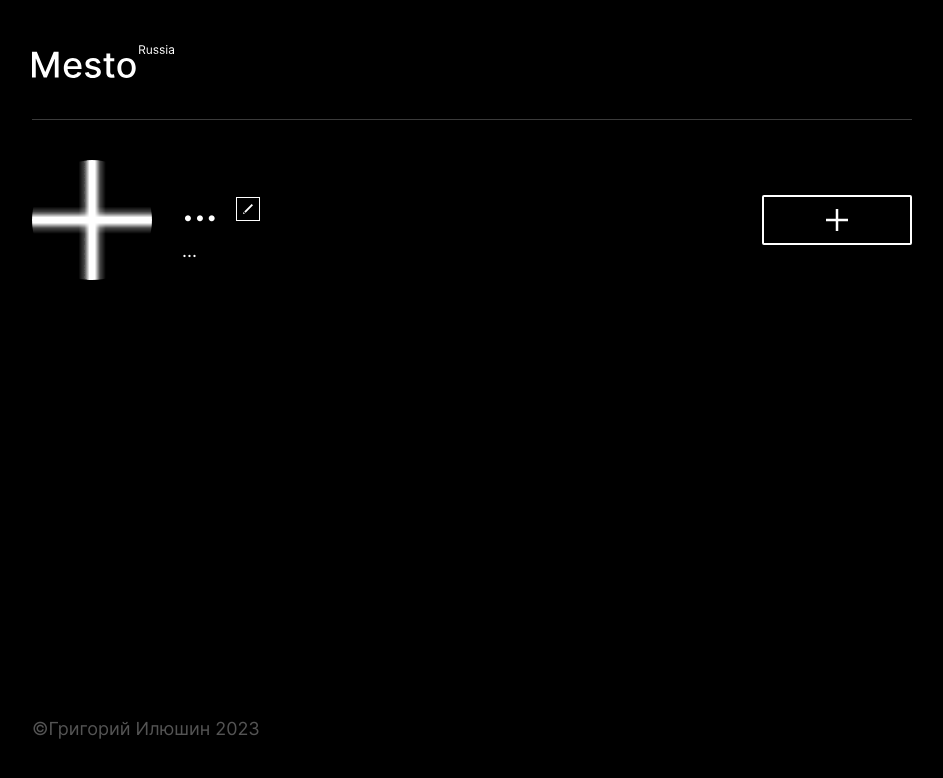
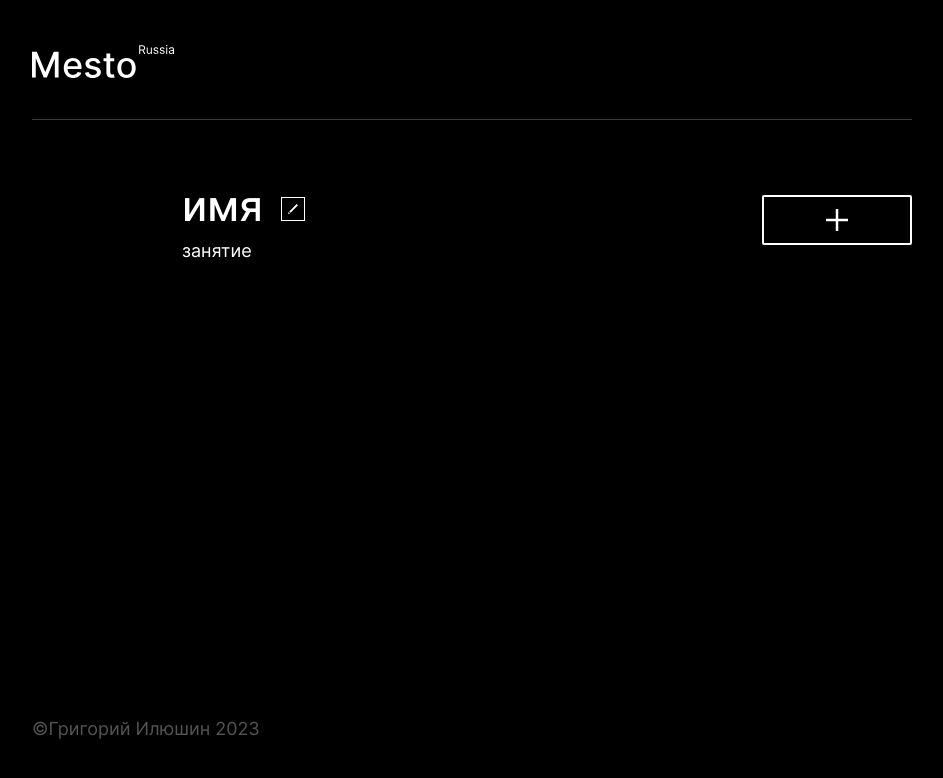
Before and after one commit to IlushinGL/mesto-react, a React (Create React App) app: page / in a window 1280 px wide. Shown: the top 778 px of the page, without its empty margins (168-1111 px from the left). Built offline with nearby package versions, Linux system fonts and the light colour scheme; the HTML template or start-up script is replaced by a standard one.

Commit message:
feat: добавить имеративные обработчики

```diff
--- a/src/components/App.js
+++ b/src/components/App.js
@@ -1,42 +1,21 @@
-import React from 'react';
-import plusPath from '../images/plus.png';
+// import React from 'react';
+import tmplPath from '../images/template.png';
 import Header from './Header';
+import Main from './Main';
+import Footer from './Footer';
 
 
 function App() {
   return (
     <body class="page">
       <Header />
-
-      <main class="content">
-
-        <section class="profile">
-          <div class="profile__avatar">
-            <img id="profile-avatar" class="profile__avatar-img" src={plusPath} alt="аватар" />
-          </div>
-
-          <div class="profile__info">
-            <h1 id="profile-text-author" class="profile__title">...</h1>
-            <button type="button" class="profile__edit-button"></button>
-            <p id="profile-text-job" class="profile__subtitle">...</p>
-          </div>
-          <button type="button" class="profile__add-button"></button>
-        </section>
-
-        <section class="elements">
-
-        </section>
-
-      </main>
-
-      <footer class="footer">
-        <p class="footer__copyright">Григорий Илюшин 2023</p>
-      </footer>
+      <Main />
+      <Footer />
 
       <div id="card-image" class="popup popup_img">
         <div class="popup__conteiner popup__conteiner_img">
           <button type="button" class="popup__close"></button>
-          <img class="popup__image" src={plusPath} alt="новый" />
+          <img class="popup__image" src={tmplPath} alt="новый" />
           <h2 class="popup__title popup__title_img">Подпись изображения</h2>
         </div>
       </div>
--- /dev/null
+++ b/src/components/Footer.js
@@ -0,0 +1,9 @@
+function Footer() {
+    return (
+      <footer class="footer">
+        <p class="footer__copyright">Григорий Илюшин 2023</p>
+      </footer>
+    );
+  }
+
+  export default Footer;
--- a/src/components/Header.js
+++ b/src/components/Header.js
@@ -1,4 +1,4 @@
-import React from 'react';
+// import React from 'react';
 import logoPath from '../images/Logo.svg';
 
 function Header() {
--- /dev/null
+++ b/src/components/Main.js
@@ -0,0 +1,41 @@
+// import React from 'react';
+import tmplPath from '../images/template.png';
+
+function Main() {
+    function handleEditAvatarClick() {
+      const popUp = document.querySelector('#card-user-avatar');
+      popUp.classList.add('popup_opened');
+    }
+    function handleEditProfileClick() {
+      const popUp = document.querySelector('#card-user');
+      popUp.classList.add('popup_opened');
+    }
+    function handleAddPlaceClick() {
+      const popUp = document.querySelector('#card-place');
+      popUp.classList.add('popup_opened');
+    }
+    return (
+        <main class="content">
+
+        <section class="profile">
+          <div onClick={handleEditAvatarClick} class="profile__avatar">
+            <img id="profile-avatar" class="profile__avatar-img" src={tmplPath} alt="аватар" />
+          </div>
+
+          <div class="profile__info">
+            <h1 id="profile-text-author" class="profile__title">имя</h1>
+            <button onClick={handleEditProfileClick} type="button" class="profile__edit-button"></button>
+            <p id="profile-text-job" class="profile__subtitle">занятие</p>
+          </div>
+          <button onClick={handleAddPlaceClick} type="button" class="profile__add-button"></button>
+        </section>
+
+        <section class="elements">
+
+        </section>
+
+      </main>
+    );
+  }
+
+  export default Main;
```
Also changed, not shown: src/images/template.png, 1 other file (tests, documents, lock files or other folders).
